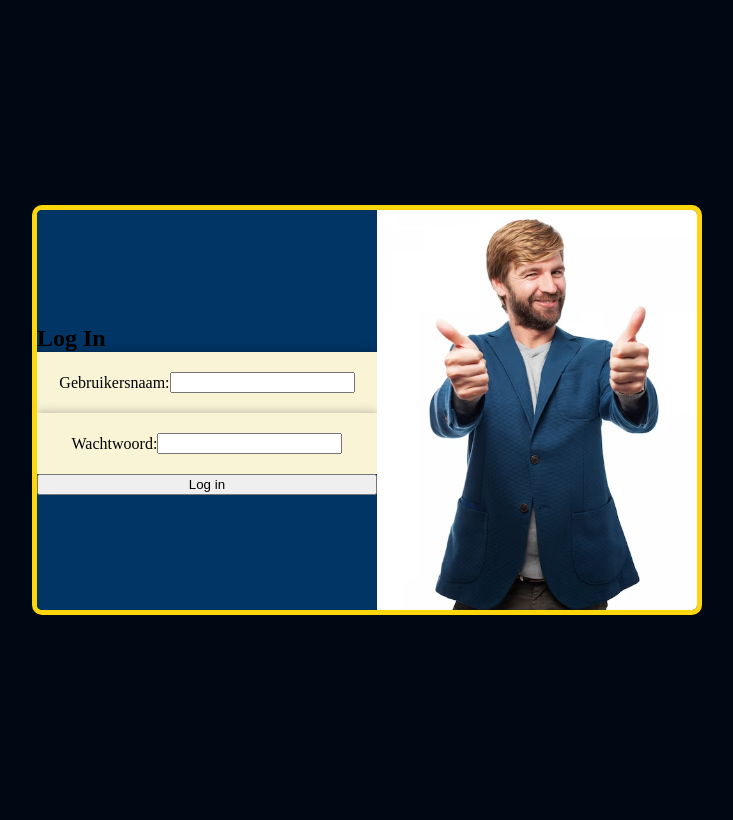
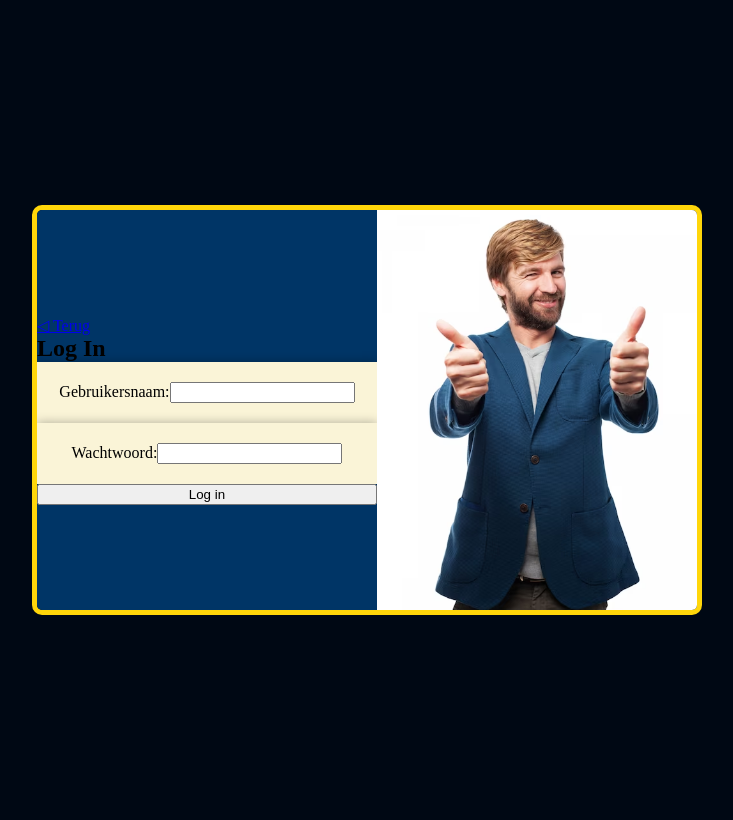
Before and after one commit to LarsVerschoor/cle2, a PHP site: page /login-admin.php in a window 1280 px wide. Shown: the whole page, without its empty margins (273-1006 px from the left). Run offline with PHP 8.4, Linux system fonts and the light colour scheme.

Commit message:
Version 1.6
Update: Trev heeft de inlogpagina gemaakt met css en een image ook erbij.

```diff
--- a/login-admin.php
+++ b/login-admin.php
@@ -78,6 +78,7 @@ if (isset($_POST['submit'])) {
 <section class="login-container">
     <div class="login">
         <form class="form-container" action="" method="post">
+            <a href="index.html" class="back-button">&#9665; Terug</a>
             <h2>Log In</h2>
 
             <div class="error"><?= $errors['general'] ?? '' ?></div>
```
